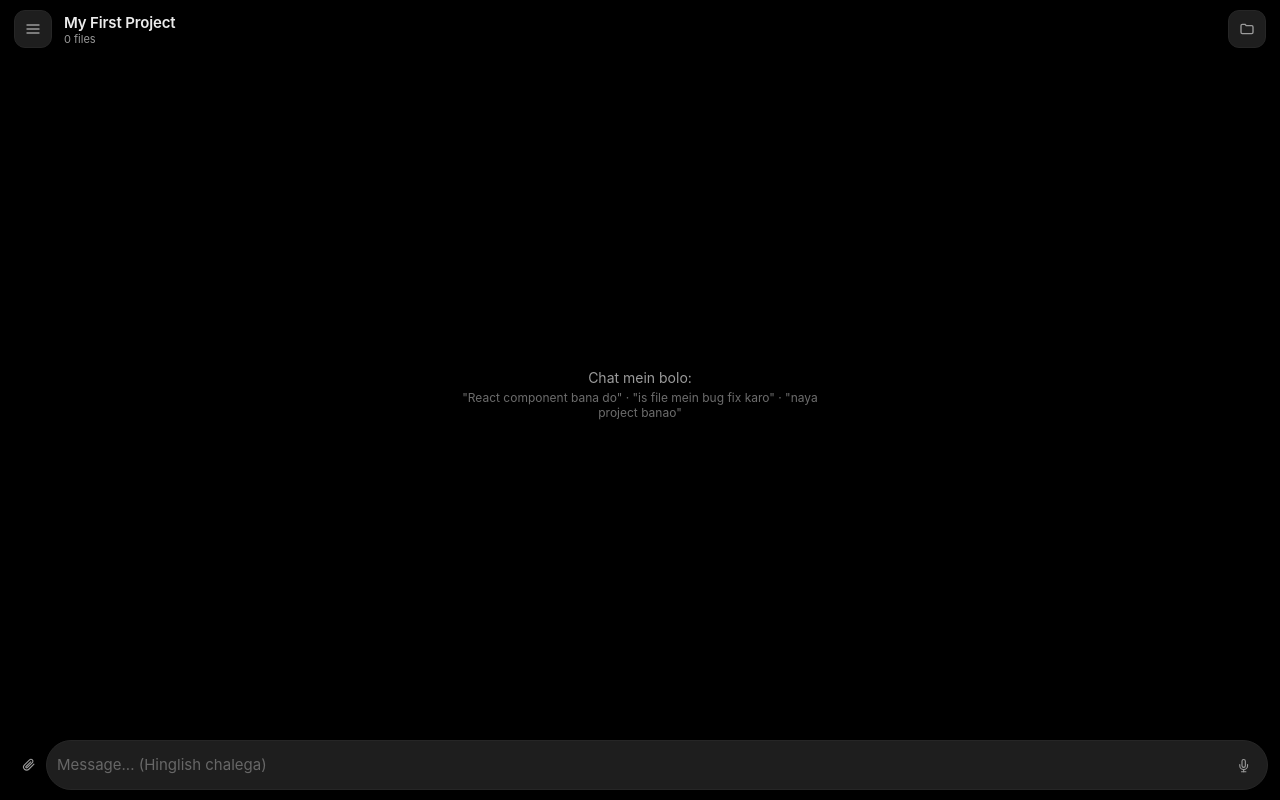
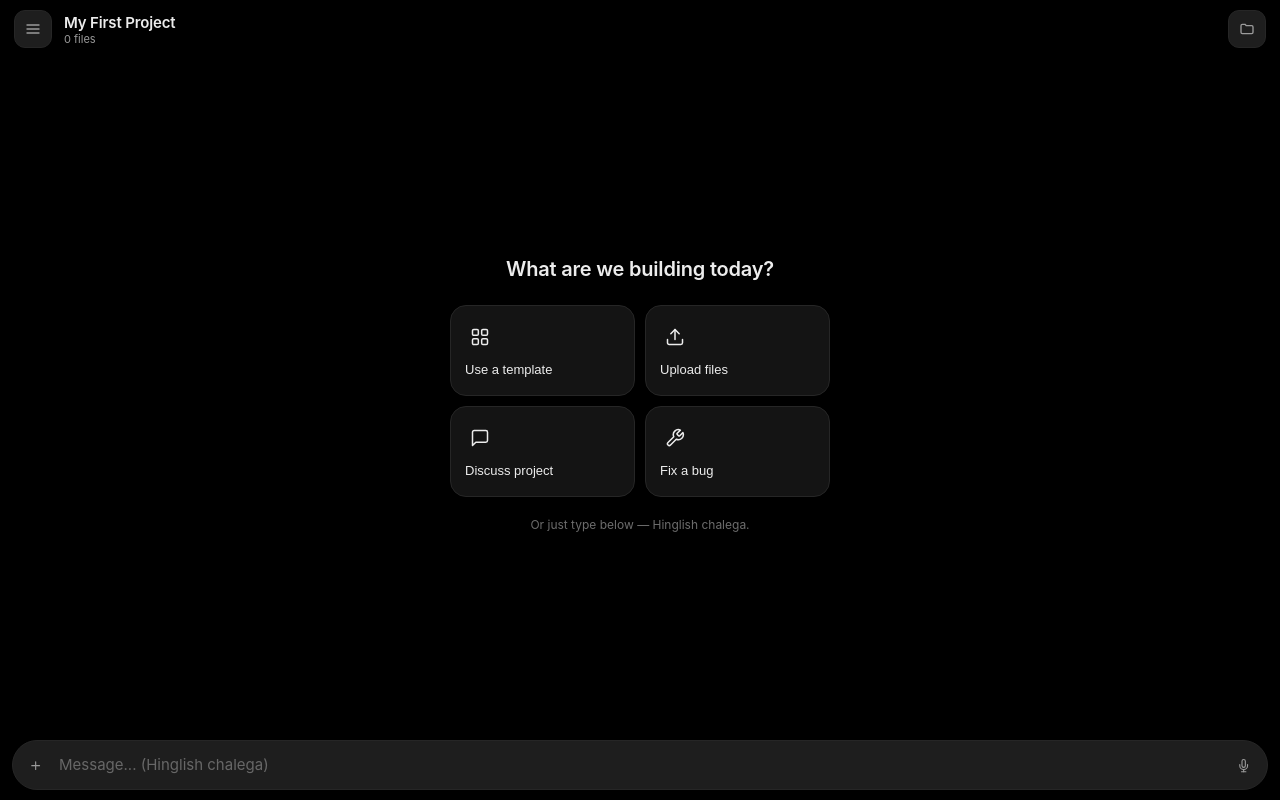
Before and after one commit to Shiva-sainiiii/codeagent, a website: page public/index.html in a window 1280 px wide. Drawn offline with nearby package versions, Linux system fonts and the light colour scheme.

Commit message:
Upload public/index.html via DevOps Agent

```diff
--- a/public/index.html
+++ b/public/index.html
@@ -133,28 +133,55 @@
     <main id="chatArea" class="chat-area">
       <div id="chatLog" class="chat-log">
         <div class="empty-state" id="emptyState">
-          <p>Chat mein bolo:</p>
-          <p class="hint">"React component bana do" · "is file mein bug fix karo" · "naya project banao"</p>
+          <h2 class="empty-title">What are we building today?</h2>
+          <div class="shortcut-grid">
+            <button class="shortcut-card" data-shortcut="template">
+              <span class="shortcut-icon">
+                <svg class="icon" viewBox="0 0 24 24" fill="none" stroke="currentColor" stroke-width="1.8" stroke-linecap="round" stroke-linejoin="round"><rect x="3" y="3" width="7" height="7" rx="1.5"/><rect x="14" y="3" width="7" height="7" rx="1.5"/><rect x="3" y="14" width="7" height="7" rx="1.5"/><rect x="14" y="14" width="7" height="7" rx="1.5"/></svg>
+              </span>
+              <span class="shortcut-label">Use a template</span>
+            </button>
+            <button class="shortcut-card" data-shortcut="upload">
+              <span class="shortcut-icon">
+                <svg class="icon" viewBox="0 0 24 24" fill="none" stroke="currentColor" stroke-width="1.8" stroke-linecap="round" stroke-linejoin="round"><path d="M21 15v4a2 2 0 0 1-2 2H5a2 2 0 0 1-2-2v-4"/><polyline points="17 8 12 3 7 8"/><line x1="12" y1="3" x2="12" y2="15"/></svg>
+              </span>
+              <span class="shortcut-label">Upload files</span>
+            </button>
+            <button class="shortcut-card" data-shortcut="discuss">
+              <span class="shortcut-icon">
+                <svg class="icon" viewBox="0 0 24 24" fill="none" stroke="currentColor" stroke-width="1.8" stroke-linecap="round" stroke-linejoin="round"><path d="M21 15a2 2 0 0 1-2 2H7l-4 4V5a2 2 0 0 1 2-2h14a2 2 0 0 1 2 2z"/></svg>
+              </span>
+              <span class="shortcut-label">Discuss project</span>
+            </button>
+            <button class="shortcut-card" data-shortcut="fix">
+              <span class="shortcut-icon">
+                <svg class="icon" viewBox="0 0 24 24" fill="none" stroke="currentColor" stroke-width="1.8" stroke-linecap="round" stroke-linejoin="round"><path d="M14.7 6.3a1 1 0 0 0 0 1.4l1.6 1.6a1 1 0 0 0 1.4 0l3.77-3.77a6 6 0 0 1-7.94 7.94l-6.91 6.91a2.12 2.12 0 0 1-3-3l6.91-6.91a6 6 0 0 1 7.94-7.94l-3.76 3.76z"/></svg>
+              </span>
+              <span class="shortcut-label">Fix a bug</span>
+            </button>
+          </div>
+          <p class="hint">Or just type below — Hinglish chalega.</p>
         </div>
       </div>
     </main>
 
+
     <!-- INPUT BAR -->
     <footer class="input-bar">
-      <button id="attachBtn" class="attach-btn" aria-label="Attach files">
-        <svg class="icon" viewBox="0 0 24 24" fill="none" stroke="currentColor" stroke-width="2" stroke-linecap="round" stroke-linejoin="round"><path d="M21.44 11.05 12.25 20.24a5.5 5.5 0 0 1-7.78-7.78l9.19-9.19a3.5 3.5 0 0 1 4.95 4.95L9.41 17.41a1.5 1.5 0 0 1-2.12-2.12l8.49-8.49"/></svg>
-      </button>
       <input type="file" id="attachInput" multiple hidden
         accept=".js,.jsx,.ts,.tsx,.html,.htm,.css,.json,.md,.txt,.py,.java,.c,.cpp,.h,.go,.rs,.php,.rb,.sql,.yml,.yaml,.xml,.svg,image/*,.pdf" />
       <div class="input-wrap">
+        <button id="attachBtn" class="attach-btn" aria-label="Attach files">
+          <svg class="icon" viewBox="0 0 24 24" fill="none" stroke="currentColor" stroke-width="2" stroke-linecap="round"><line x1="12" y1="5" x2="12" y2="19"/><line x1="5" y1="12" x2="19" y2="12"/></svg>
+        </button>
         <textarea id="chatInput" placeholder="Message... (Hinglish chalega)" rows="1"></textarea>
         <button id="micBtn" class="mic-btn" aria-label="Voice input">
           <svg class="icon" viewBox="0 0 24 24" fill="none" stroke="currentColor" stroke-width="2" stroke-linecap="round" stroke-linejoin="round"><path d="M12 1a3 3 0 0 0-3 3v8a3 3 0 0 0 6 0V4a3 3 0 0 0-3-3Z"/><path d="M19 10v2a7 7 0 0 1-14 0v-2"/><line x1="12" y1="19" x2="12" y2="23"/><line x1="8" y1="23" x2="16" y2="23"/></svg>
         </button>
+        <button id="sendBtn" class="send-btn" aria-label="Send">
+          <svg class="icon" viewBox="0 0 24 24" fill="none" stroke="currentColor" stroke-width="2.5" stroke-linecap="round" stroke-linejoin="round"><line x1="12" y1="19" x2="12" y2="5"/><polyline points="5 12 12 5 19 12"/></svg>
+        </button>
       </div>
-      <button id="sendBtn" class="send-btn" aria-label="Send">
-        <svg class="icon" viewBox="0 0 24 24" fill="currentColor"><path d="M3.4 20.6 22 12 3.4 3.4 3 10l13 2-13 2z"/></svg>
-      </button>
     </footer>
 
     <!-- CUSTOM MODAL (replaces browser prompt/confirm/alert) -->
```
